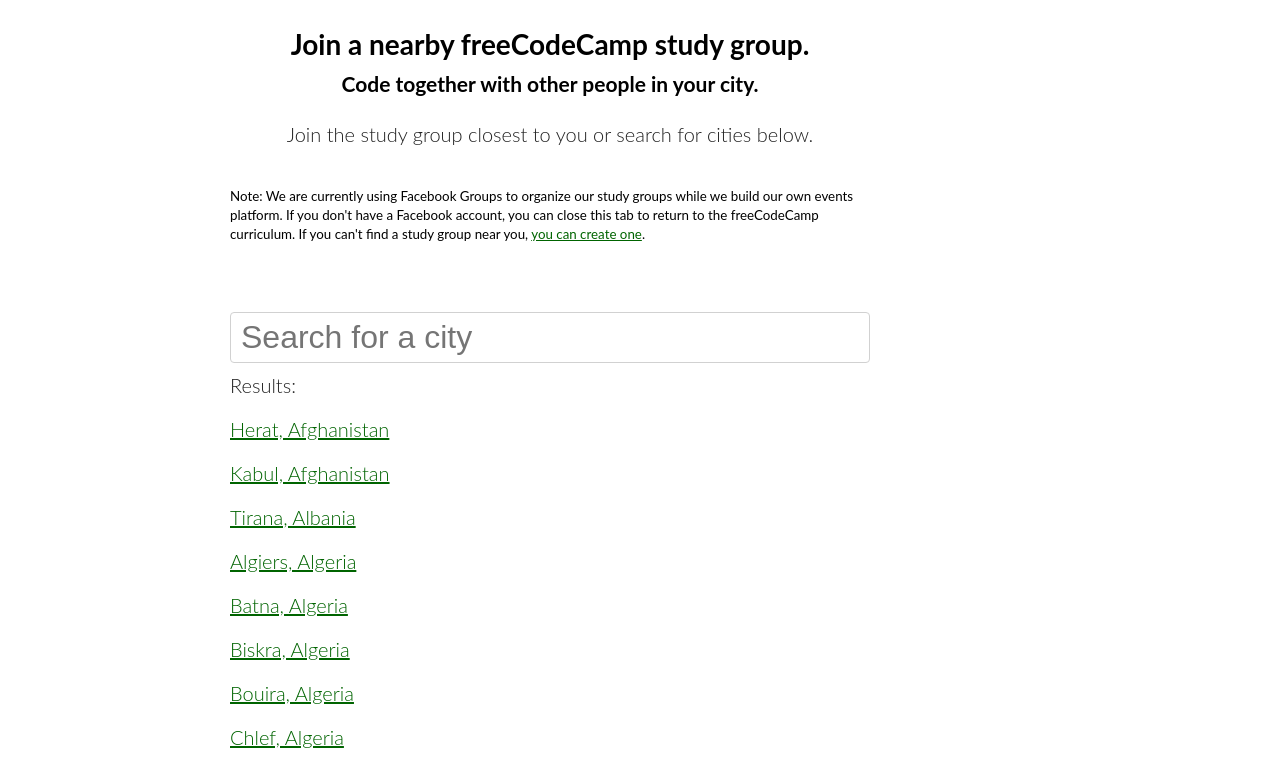
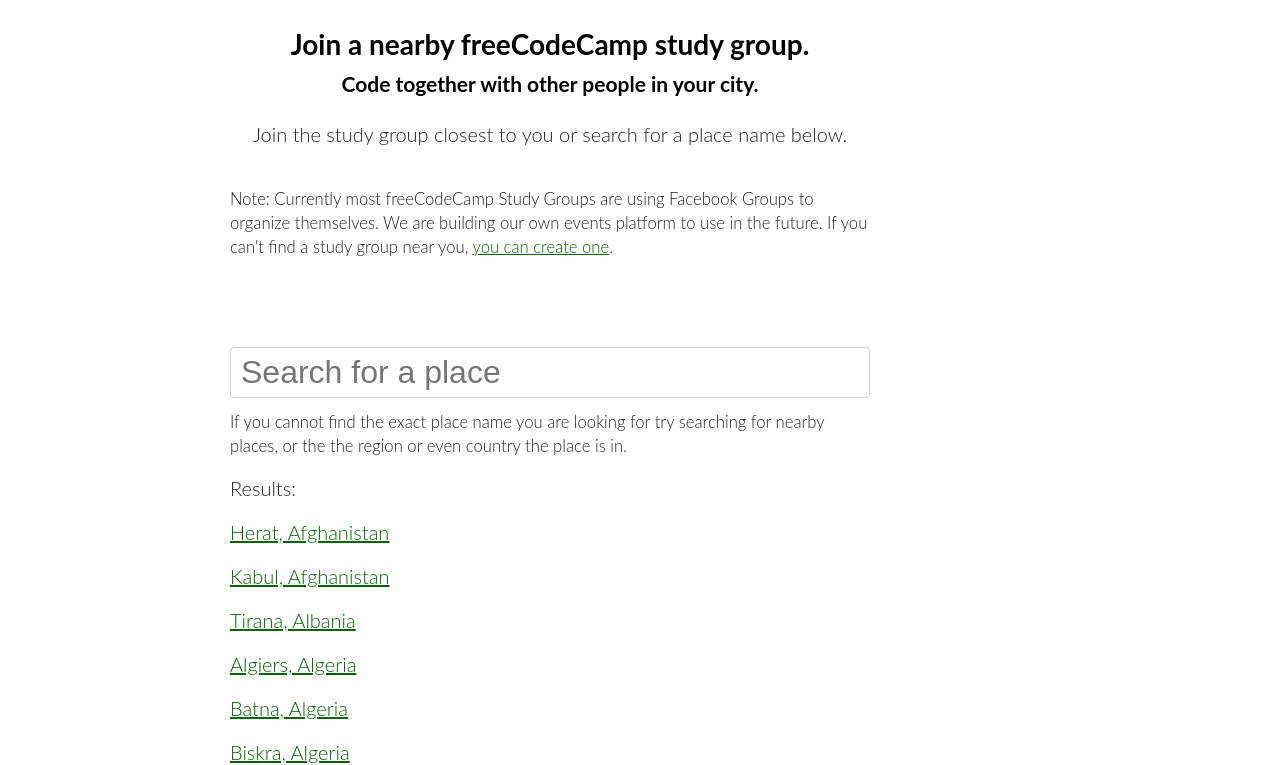
Before and after one commit to freeCodeCamp/study-group-directory, a website: page index.html in a window 1280 px wide. Shown: the part 52-817 px from the top of the page. Drawn offline with nearby package versions, Linux system fonts and the light colour scheme.

Commit message:
amend notes and instructions to user for improved UX (#184)

```diff
--- a/index.html
+++ b/index.html
@@ -102,9 +102,9 @@
           <h4 class="center">Code together with other people in your city.</h4>
         </div>
         <br>
-        <p class="center">Join the study group closest to you or search for cities below.</p>
+        <p class="center">Join the study group closest to you or search for a place name below.</p>
         <br>
-        <small>Note: We are currently using Facebook Groups to organize our study groups while we build our own events platform. If you don't have a Facebook account, you can close this tab to return to the freeCodeCamp curriculum. If you can't find a study group near you, <a href="https://forum.freecodecamp.org/t/how-to-create-a-local-group/19532" target="_blank">you can create one</a>.</small>
+        <p><small>Note: Currently most freeCodeCamp Study Groups are using Facebook Groups to organize themselves. We are building our own events platform to use in the future. If you can't find a study group near you, <a href="https://forum.freecodecamp.org/t/how-to-create-a-local-group/19532" target="_blank">you can create one</a>.</small></p>
       </div>
     </div>
     <div class="row">
@@ -133,8 +133,11 @@
       <div class="eleven columns offset-by-one content">
         <div class="doc-section" id="guests">
           <form>
-            <input type="text" name="search" id="search" placeholder="Search for a city" class="big-search-field">
+            <input type="text" name="search" id="search" placeholder="Search for a place" class="big-search-field">
           </form>
+          <p>
+            <small>If you cannot find the exact place name you are looking for try searching for nearby places, or the the region or even country the place is in.</small>
+          </p>
           <p>
           Results: <span id="res"></span>
           </p>
```
